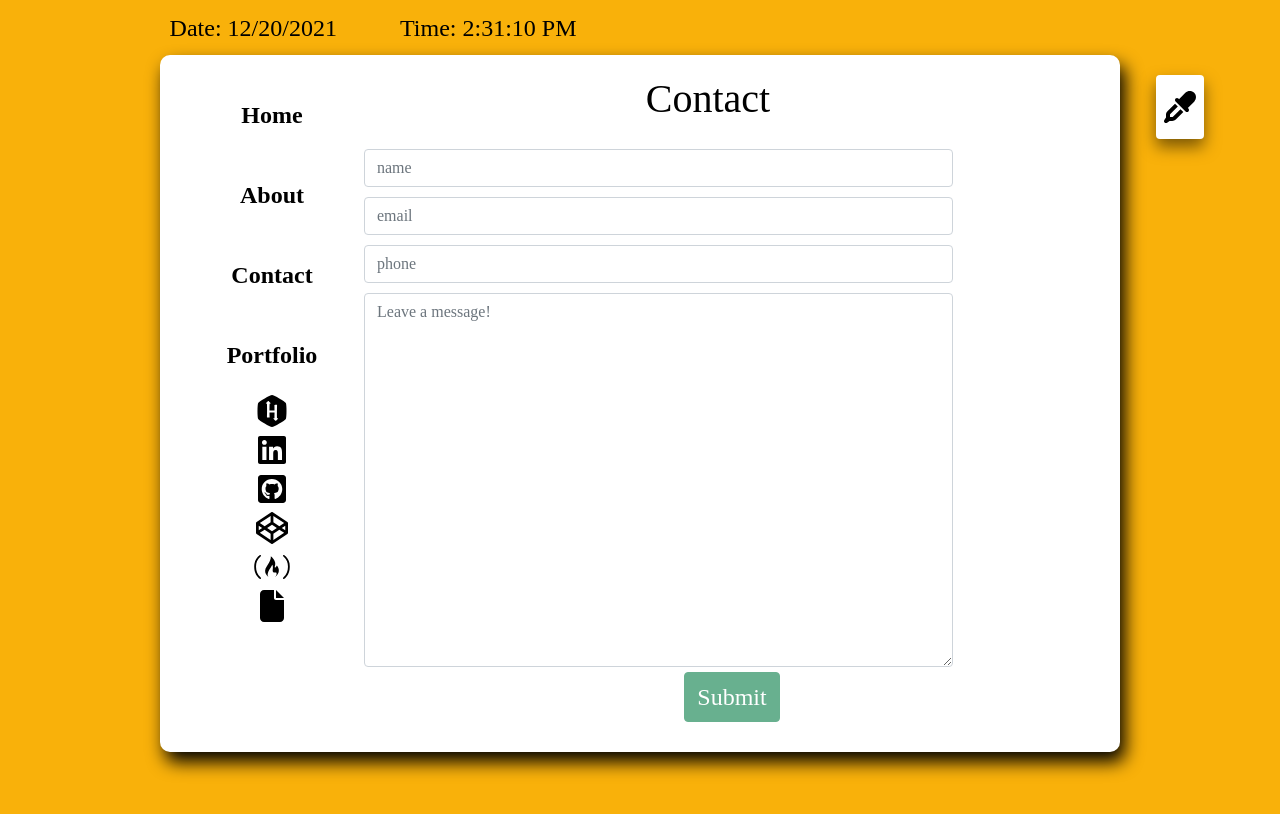
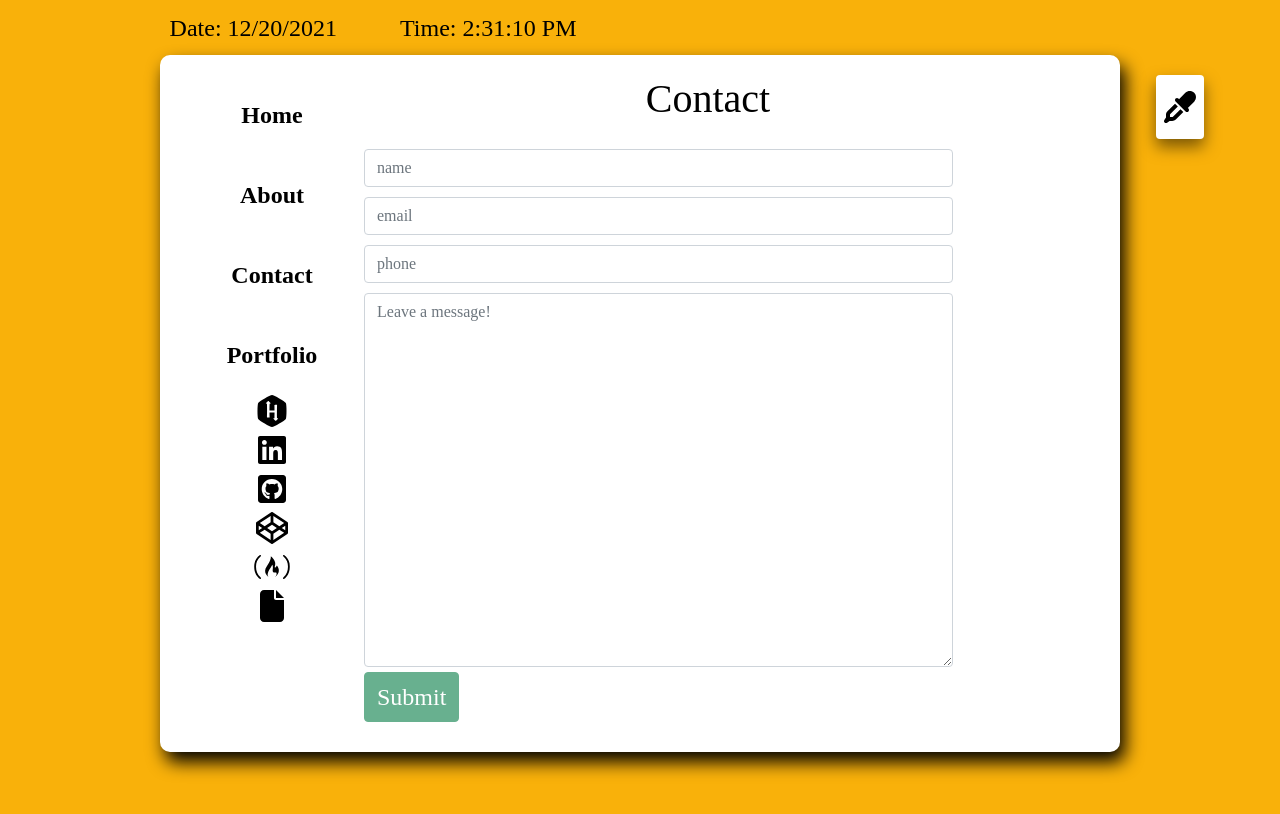
Before and after one commit to raseward14/Responsive-Portfolio, a React (Create React App) app in the folder client/: page /contact in a window 1280 px wide. Shown: the top 814 px of the page. Built offline with nearby package versions, Linux system fonts and the light colour scheme; a web font is replaced by a local one.

Commit message:
text aligned nav links and icons, removed the text align center from page body

```diff
--- a/client/src/App.css
+++ b/client/src/App.css
@@ -11,7 +11,7 @@
     line-height: 32px;
     background-color: white;
     /* border: 1px solid red; */
-    text-align: center;
+    /* text-align: center; */
     box-shadow: 5px 10px 18px black;
     border-radius: 10px;
     font-family: 'Dekko';
--- a/client/src/components/Icons/style.css
+++ b/client/src/components/Icons/style.css
@@ -19,8 +19,13 @@ span a {
     font-size: 2em;
     /* display: grid;
     grid-template-rows: auto; */
+
 }
 
 a:hover {
     font-size: 3em;
 }
+
+.wrapper {
+    text-align: center;
+}
--- a/client/src/components/Navbar/style.css
+++ b/client/src/components/Navbar/style.css
@@ -6,11 +6,14 @@
     align-items: center;
     line-height: 4rem;
     width: 100%;
+    text-align: center;
+
 }
 .nav-link {
     color:black !important;
     background-color: white;
     font-size: 24px;
+
 }
 .nav-link:hover {
     color:black !important;
--- a/client/src/pages/style.css
+++ b/client/src/pages/style.css
@@ -60,6 +60,7 @@ form {
 #Button {
     margin: 5px auto;
     font-size: 24px;
+    text-align: left !important;
 }
 
 #four {
```
